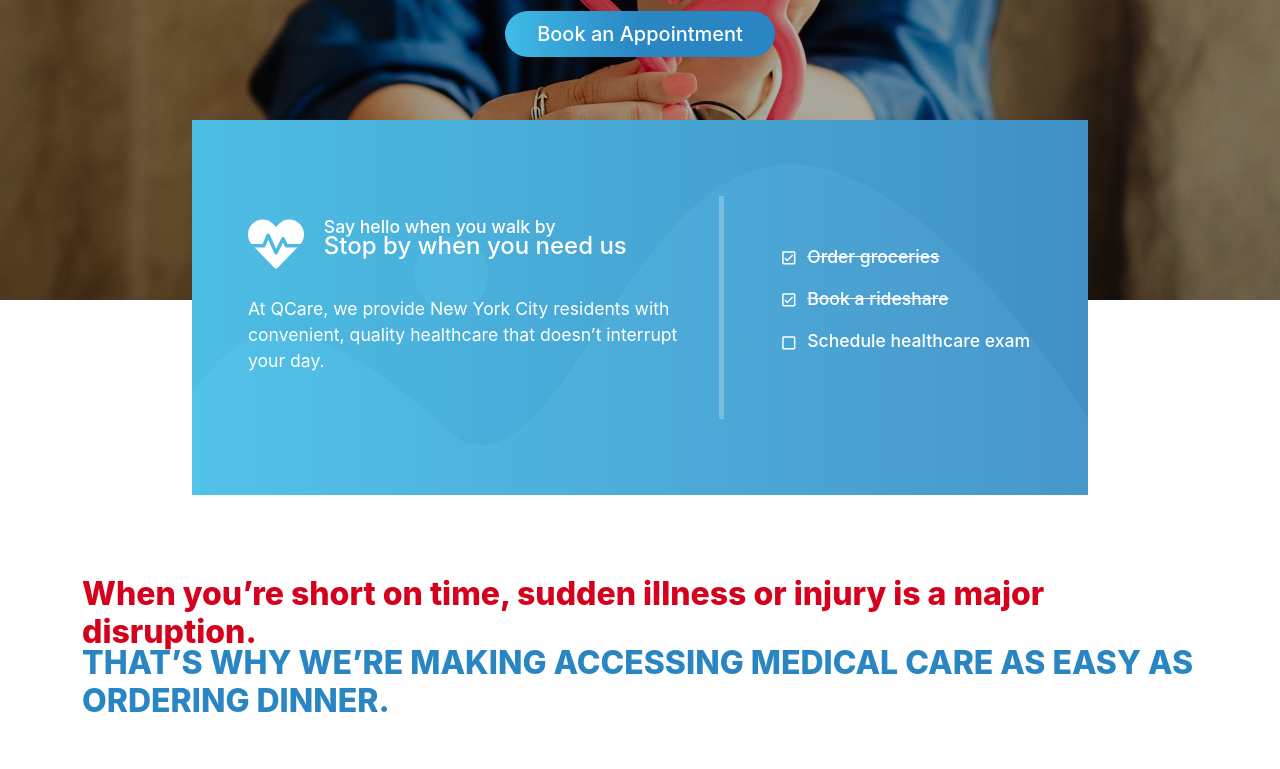
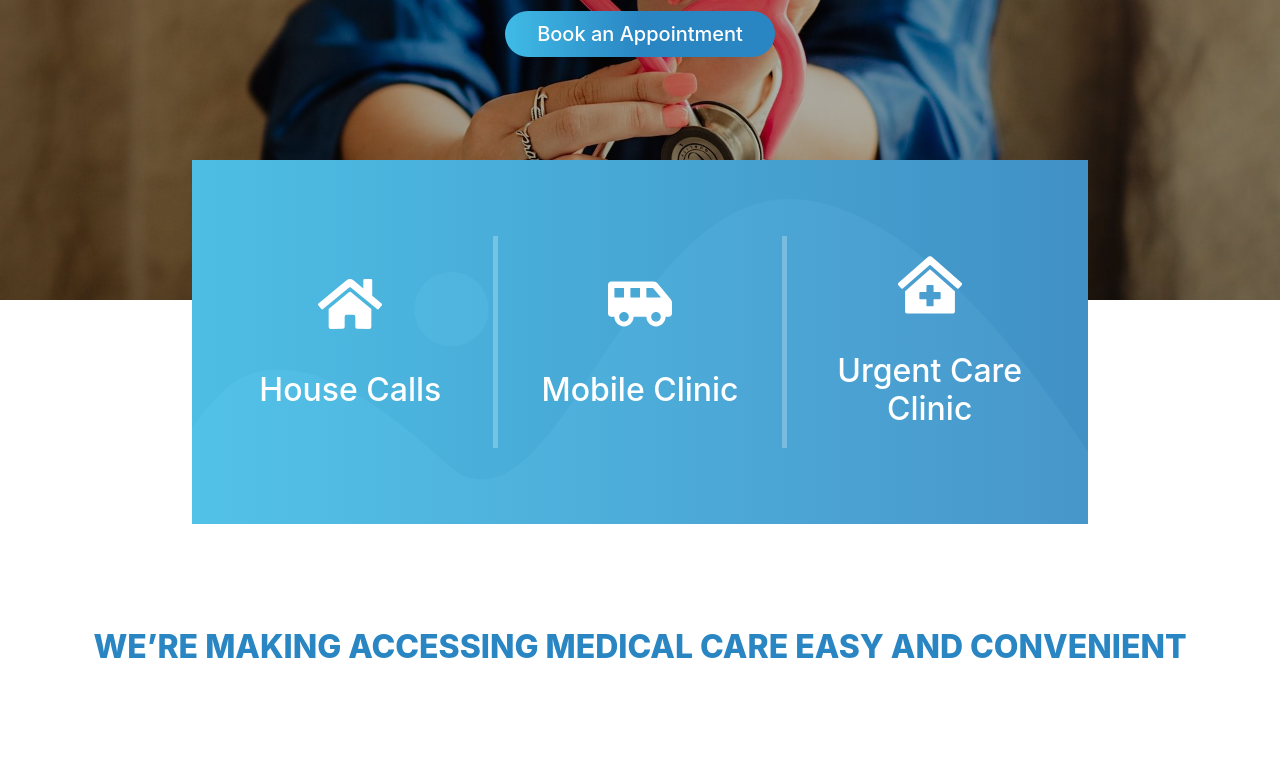
Before and after one commit to BlackRoseRipp/qcare-demo-react, a React (Create React App) app: page / in a window 1280 px wide. Shown: the part 420-1189 px from the top of the page. Built offline with nearby package versions, Linux system fonts and the light colour scheme.

Commit message:
Home page edits and more content

```diff
--- a/src/pages/Home/Home.css
+++ b/src/pages/Home/Home.css
@@ -103,7 +103,7 @@ p {
   left: 0;
   right: 0;
   height: auto;
-  margin-top: -180px;
+  margin-top: -140px;
 }
 
 .info-card .card-body {
@@ -135,12 +135,14 @@ p {
   opacity: 0.25;
 }
 
-.info-card-about {
-  width: 55%;
+.info-button {
+  width: 30%;
+  text-decoration: none;
 }
 
-.info-card-hours {
-  width: 40%;
+.info-button:hover,
+.info-button:focus {
+  text-decoration: none;
 }
 
 .info-header {
@@ -281,8 +283,8 @@ p {
 .about-header-main {
   font-size: 2rem;
   font-weight: 800;
-  text-align: left;
-  margin-bottom: 1.5rem;
+  text-align: center;
+  margin: 1.5rem 0;
   color: #2a86c3;
   text-transform: uppercase;
 }
@@ -335,7 +337,7 @@ p {
 }
 
 .quick-container {
-  padding: 5rem 0;
+  padding-top: 5rem;
 }
 
 .quick-text {
@@ -428,6 +430,14 @@ p {
   font-size: 3rem;
   color: white;
   font-weight: 700;
+  margin-right: 10%;
+}
+
+.goodbye-list {
+  display: flex;
+  flex-direction: column;
+  justify-content: center;
+  align-items: center;
 }
 
 .health-lib-container {
--- a/src/pages/Home/Home.js
+++ b/src/pages/Home/Home.js
@@ -1,8 +1,8 @@
 import React from 'react';
-import { FaClinicMedical, FaHeartbeat, FaHome, FaMobileAlt, FaPhoneAlt, FaRegCalendar, FaRegCalendarAlt, FaShuttleVan, FaUserNurse, FaWalking } from 'react-icons/fa';
+import { FaClinicMedical, FaHeartbeat, FaHome, FaMobileAlt, FaPhoneAlt, FaRegCalendar, FaRegCalendarTimes, FaShuttleVan, FaUserNurse, FaWalking } from 'react-icons/fa';
 import { FiClock } from 'react-icons/fi';
 import { IoDocumentsSharp, IoSpeedometer } from 'react-icons/io5';
-import { MdOutlineCheckBox, MdOutlineCheckBoxOutlineBlank } from 'react-icons/md';
+import { MdOutlineCheckBoxOutlineBlank, MdWorkOff } from 'react-icons/md';
 import { RiUserHeartFill } from 'react-icons/ri';
 import Data from '../../components/Locations/Data';
 import StoreLocator from '../../components/Locations/StoreLocator';
@@ -21,42 +21,29 @@ const Home = () => {
             </div>
             <div className='card info-card'>
                 <div className="card-body">
-                    <div className="hstack gap-3">
-                        <div className='info-card-about py-4'>
-                            <div className='row'>
-                                <div className='col-2'>
-                                    <FaHeartbeat style={{fontSize: '3.5rem' ,color: 'white'}}/>
-                                </div>
-                                <div className='col-10'>
-                                    <h6 className="info-header-second">Say hello when you walk by</h6>
-                                    <h6 className="info-header-main">Stop by when you need us</h6>
-                                </div>
-                            </div>
-                            <p className='info-text my-4'>
-                                At QCare, we provide New York City residents with convenient,
-                                quality healthcare that doesn’t interrupt your day.
-                            </p>
-                        </div>
+                    <div className="hstack gap-3 d-flex justify-content-center">
+                        <a className='info-button text-center' href='#'>
+                            <div className='doctor-icon'><FaHome /></div>
+                            <h3 className='doctor-header'>House Calls</h3>
+                        </a>
                         <div className='vr'></div>
                         <hr className='hr'></hr>
-                        <div className='check-list py-4'>
-                            <p className='check-list-text'>
-                                <MdOutlineCheckBox />&nbsp; <span className='text-decoration-line-through'>Order groceries</span>
-                            </p>
-                            <p className='check-list-text'>
-                                <MdOutlineCheckBox />&nbsp; <span className='text-decoration-line-through'>Book a rideshare</span>
-                            </p>
-                            <p className='check-list-text'>
-                                <MdOutlineCheckBoxOutlineBlank />&nbsp; <span>Schedule healthcare exam</span>
-                            </p>
-                        </div>
+                        <a className='info-button text-center' href='#'>
+                            <div className='doctor-icon'><FaShuttleVan /></div>
+                            <h3 className='doctor-header'>Mobile Clinic</h3>
+                        </a>
+                        <div className='vr'></div>
+                        <hr className='hr'></hr>
+                        <a className='info-button text-center' href='#'>
+                            <div className='doctor-icon'><FaClinicMedical /></div>
+                            <h3 className='doctor-header'>Urgent Care Clinic</h3>
+                        </a>
                     </div>
                 </div>
             </div>
             <div className='about-container d-flex flex-column justify-content-center'>
                 <div className='container-lg text-center'>
-                    <h2 className='about-header-second'>When you’re short on time, sudden illness or injury is a major disruption.</h2>
-                    <h2 className='about-header-main'>That’s why we’re making accessing medical care as easy as ordering dinner.</h2>
+                    <h2 className='about-header-main'>We’re making accessing medical care easy and convenient</h2>
                     <img className='about-img' src='assets/img/convenience-graphic.png' />
                 </div>
             </div>
@@ -188,17 +175,23 @@ const Home = () => {
                 </div>
             </div>
             <div className='goodbye-container'>
-                <div className='row'>
-                    <div className='col-md-5 goodbye-heading container-lg'>
+                <div className='row w-100'>
+                    <div className='col-md-6 goodbye-heading'>
                         <h2 className='goodbye-heading-text'>Say goodbye to…</h2>
                     </div>
-                    <div className='col-md-7 goodbye-list container-lg'>
-                        <div className='quick-bar-blue quick gap'>
+                    <div className='col-md-6 goodbye-list'>
+                        <div className='quick-bar-blue'>
                             <IoDocumentsSharp className='quick-icon' />
-                            <span className='quick-text'>Filling out multiple forms at every visit</span>
+                            <span className='quick-text'>&nbsp; Filling out multiple forms at every visit</span>
                         </div>
-                        <div className='quick-bar-blue quick gap'></div>
-                        <div className='quick-bar-blue quick gap'></div>
+                        <div className='quick-bar-blue my-4'>
+                            <FaRegCalendarTimes className='quick-icon' />
+                            <span className='quick-text'>&nbsp; Days of waiting for strep test results</span>
+                        </div>
+                        <div className='quick-bar-blue'>
+                            <MdWorkOff className='quick-icon' />
+                            <span className='quick-text'>&nbsp; Missing work to visit the doctor</span>
+                        </div>
                     </div>
                 </div>
             </div>
```
